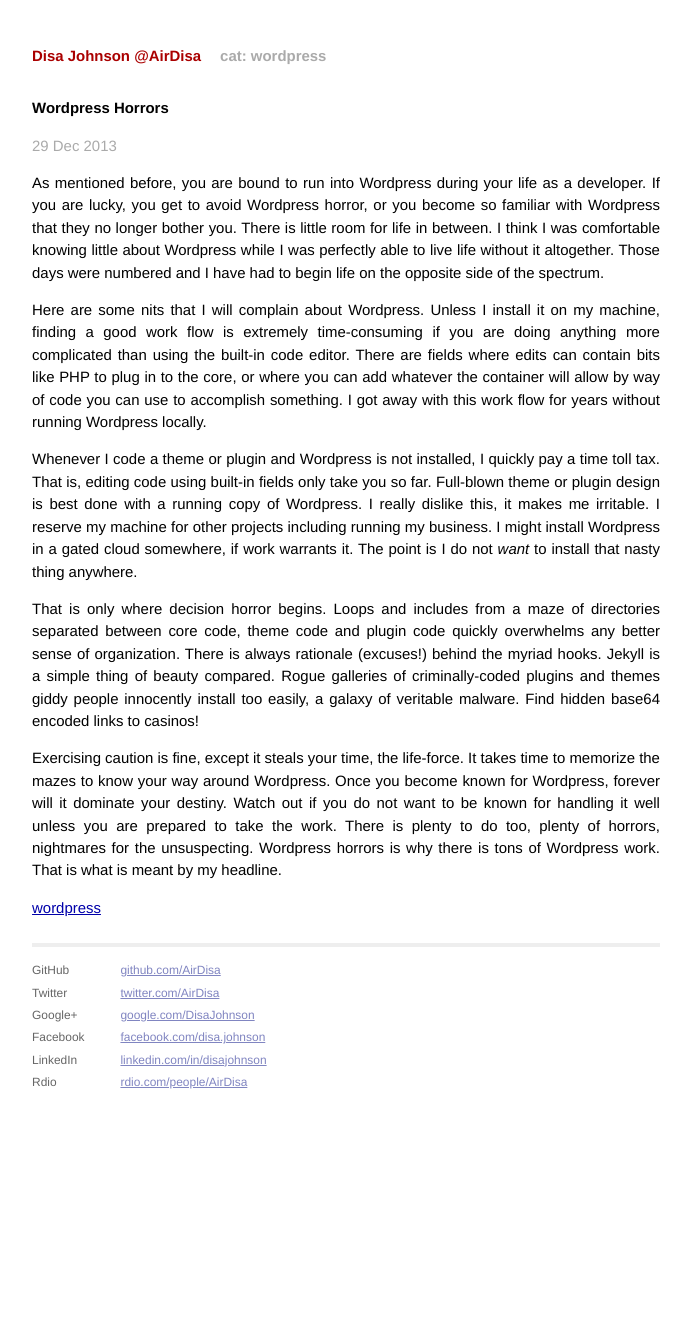
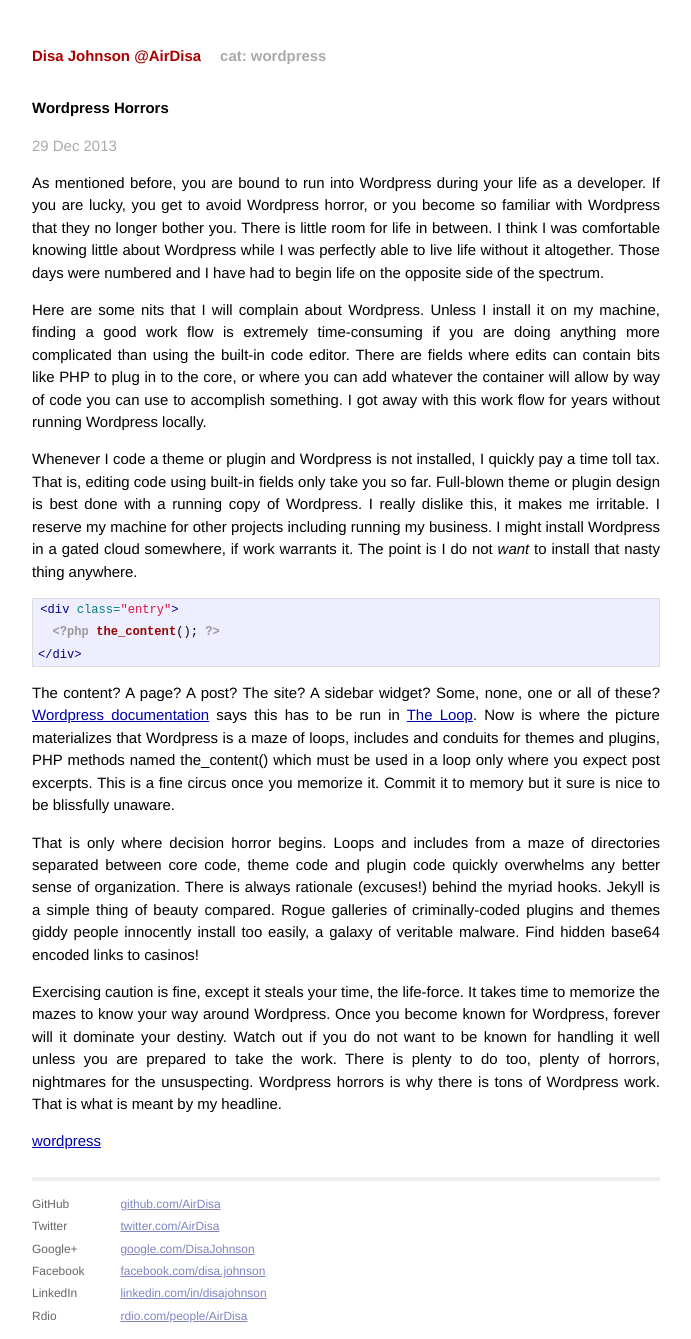
Before and after one commit to AirDisa/airdisa.github.io, a Jekyll site: the page built from _posts/2013-12-29-wordpress-horror.md, in a window 1280 px wide. Shown: the whole page, without its empty margins (294-985 px from the left). Built offline with Jekyll 4.4.1, drawn with Linux system fonts in a browser that asks for light colours; Markdown is read by kramdown in place of the engine named in the settings; before the commit the page ends 1106 px from its top, so only the background shows below that.

Commit message:
[0.1.11 Blog] Edit 2013-12-29

```diff
--- a/_posts/2013-12-29-wordpress-horror.md
+++ b/_posts/2013-12-29-wordpress-horror.md
@@ -14,6 +14,17 @@
 
 Whenever I code a theme or plugin and Wordpress is not installed, I quickly pay a time toll tax. That is, editing code using built-in fields only take you so far. Full-blown theme or plugin design is best done with a running copy of Wordpress. I really dislike this, it makes me irritable. I reserve my machine for other projects including running my business. I might install Wordpress in a gated cloud somewhere, if work warrants it. The point is I do not *want* to install that nasty thing anywhere.
 
+{% highlight php %}
+<div class="entry">
+  <?php the_content(); ?>
+</div>
+{% endhighlight %}
+
+The content? A page? A post? The site? A sidebar widget? Some, none, one or all of these? [Wordpress documentation][codex] says this has to be run in [The Loop][the_loop]. Now is where the picture materializes that Wordpress is a maze of loops, includes and conduits for themes and plugins, PHP methods named the_content() which must be used in a loop only where you expect post excerpts. This is a fine circus once you memorize it. Commit it to memory but it sure is nice to be blissfully unaware.
+
 That is only where decision horror begins. Loops and includes from a maze of directories separated between core code, theme code and plugin code quickly overwhelms any better sense of organization. There is always rationale (excuses!) behind the myriad hooks. Jekyll is a simple thing of beauty compared. Rogue galleries of criminally-coded plugins and themes giddy people innocently install too easily, a galaxy of veritable malware. Find hidden base64 encoded links to casinos!
 
 Exercising caution is fine, except it steals your time, the life-force. It takes time to memorize the mazes to know your way around Wordpress. Once you become known for Wordpress, forever will it dominate your destiny. Watch out if you do not want to be known for handling it well unless you are prepared to take the work. There is plenty to do too, plenty of horrors, nightmares for the unsuspecting. Wordpress horrors is why there is tons of Wordpress work. That is what is meant by my headline.
+
+[codex]: http://codex.wordpress.org
+[the_loop]: http://codex.wordpress.org/The_Loop
```
Also changed, not shown: 1 other file.
